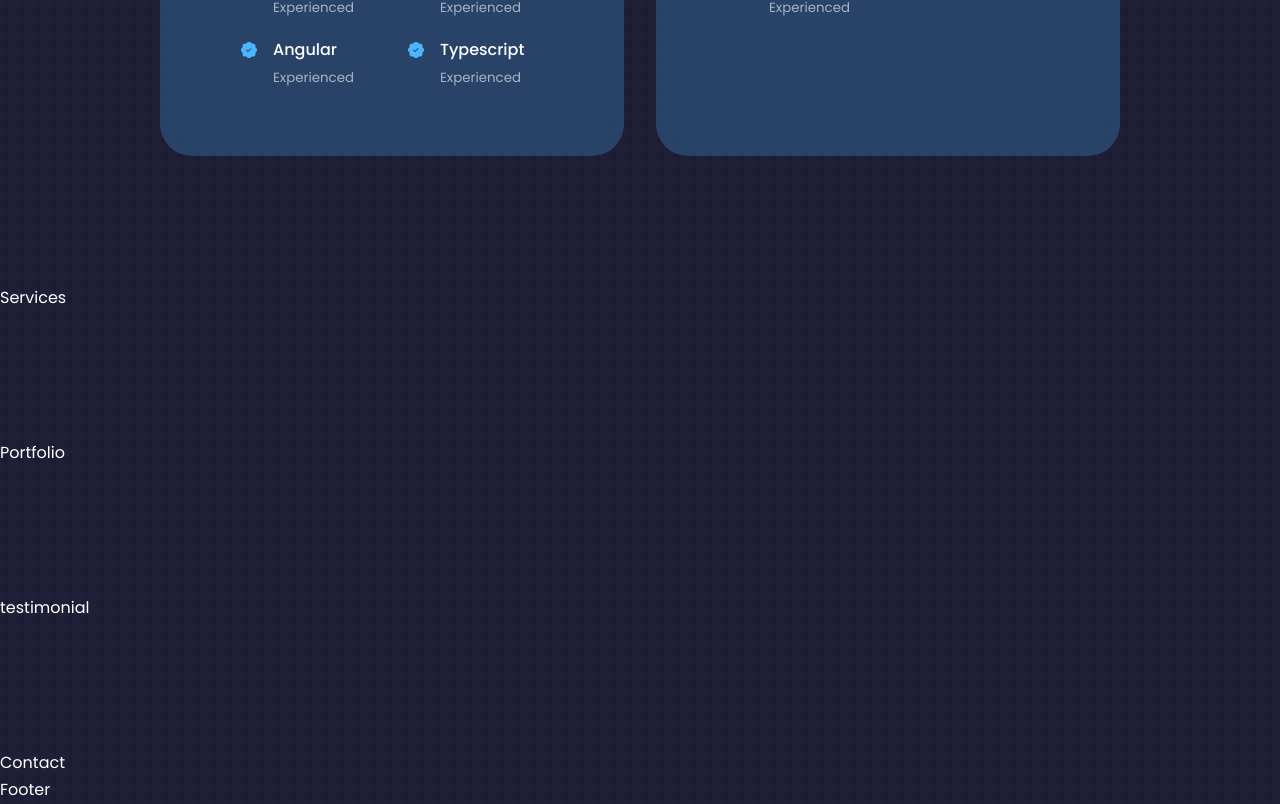
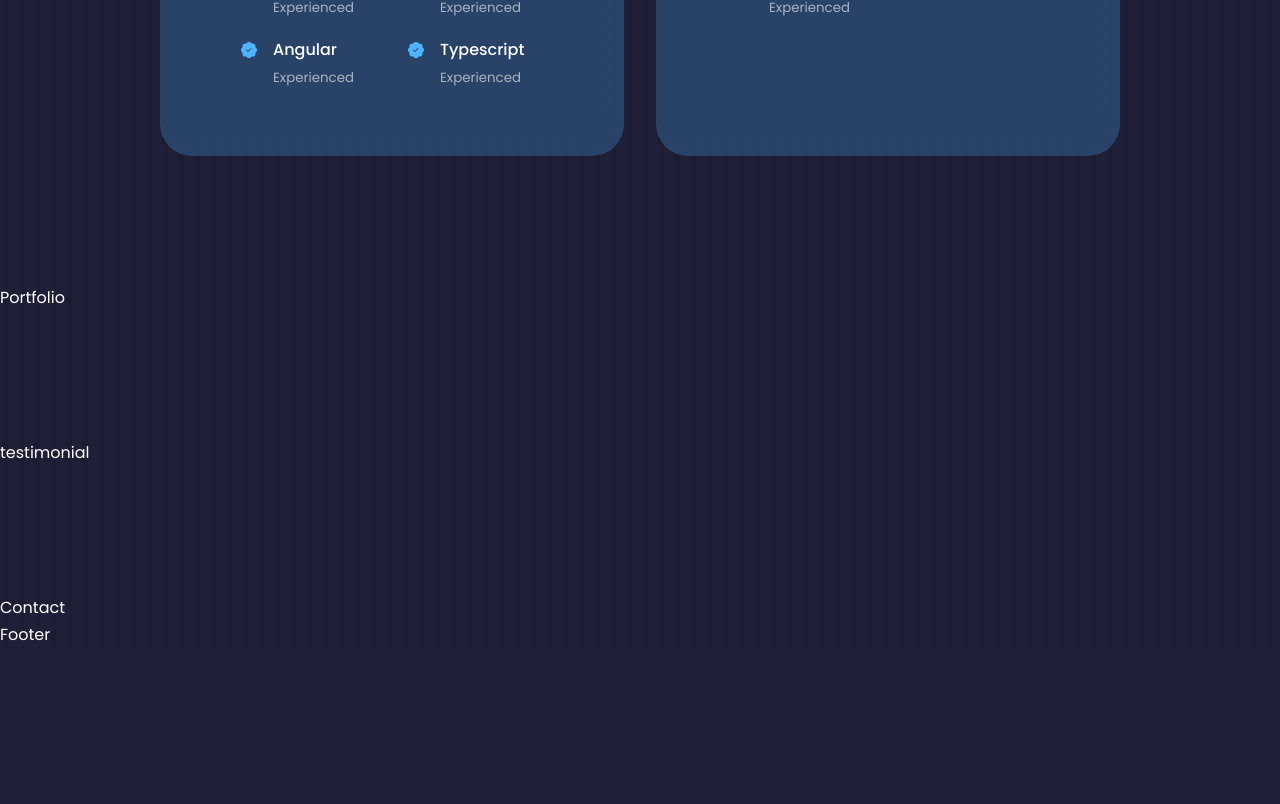
Before and after one commit to AnbarasanJ24/Portfolio-Anbarasan, a React (Create React App) app: page / in a window 1280 px wide. Shown: the part 1980-2784 px from the top of the page. After the commit the page ends 2628 px from the top, so only its background shows below. Built offline with nearby package versions, Linux system fonts and the light colour scheme.

Commit message:
Commenting it for later use

```diff
--- a/src/App.jsx
+++ b/src/App.jsx
@@ -3,7 +3,7 @@ import About from './components/about/About'
 import Experience from './components/experience/Experience'
 import Header from './components/header/Header'
 import Nav from './components/nav/Nav'
-import Services from './components/services/Services'
+// import Services from './components/services/Services'
 import Portfolio from './components/portfolio/Portfolio';
 import Testimonial from './components/testimonials/Testimonial'
 import Contact from './components/contact/Contact'
@@ -16,7 +16,7 @@ const App = () => {
         <Nav />
         <About />
         <Experience />
-        <Services />
+        {/* <Services /> */}
         <Portfolio />
         <Testimonial />
         <Contact />
```
